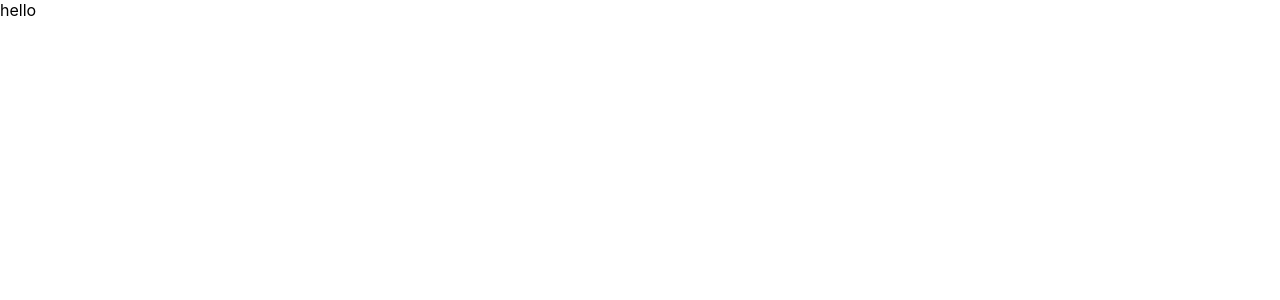
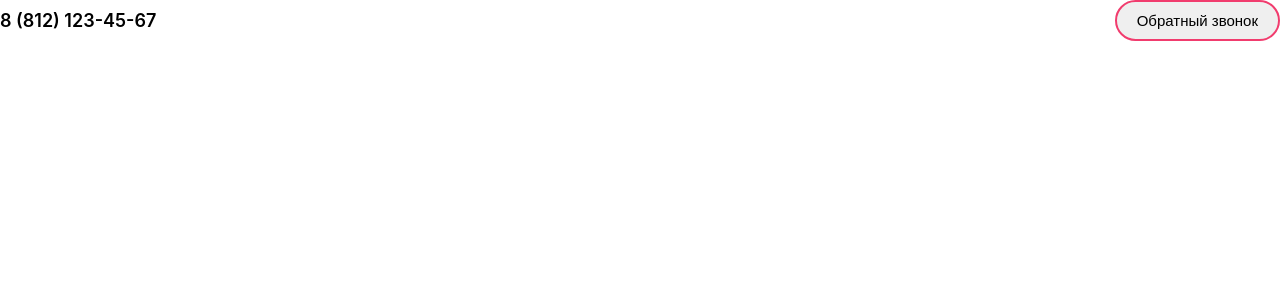
Before and after one commit to Petya-Skripkin/BEAUTY, a React (Create React App) app: page / in a window 1280 px wide. Shown: the top 300 px of the page. Built offline with nearby package versions, Linux system fonts and the light colour scheme.

Commit message:
Создал компонент Bell

```diff
--- /dev/null
+++ b/src/components/bell/bell.tsx
@@ -0,0 +1,12 @@
+import React from 'react';
+
+import { Content, Button } from './styles';
+
+const Bell = () => (
+  <Content>
+    8 (812) 123-45-67
+    <Button>Обратный звонок</Button>
+  </Content>
+)
+
+export default Bell;
--- /dev/null
+++ b/src/components/bell/index.ts
@@ -0,0 +1 @@
+export { default } from './bell';
--- /dev/null
+++ b/src/components/bell/styles.ts
@@ -0,0 +1,17 @@
+import styled from 'styled-components';
+
+export const Content = styled.div`
+  display: flex;
+  justify-content: space-between;
+  align-items: center;
+  font-size: 18px;
+  font-weight: 600;
+`;
+
+export const Button = styled.button`
+  padding: 10px 20px;
+  border: 2px solid #F13C6E;
+  border-radius: 40px;
+  font-size: 15px;
+  cursor: pointer;
+`;
--- a/src/components/index.ts
+++ b/src/components/index.ts
@@ -1 +1,2 @@
 export { default as Header } from './header';
+export { default as Bell } from './bell';
--- a/src/pages/demo/demo.tsx
+++ b/src/pages/demo/demo.tsx
@@ -3,7 +3,10 @@ import React from 'react';
 import * as Components from '../../components';
 
 const Demo = () => (
-  <Components.Header text= "hello" />
+  <>
+  {/* <Components.Header text= "hello" /> */}
+  <Components.Bell />
+  </>
 )
 
 export default Demo;
```
